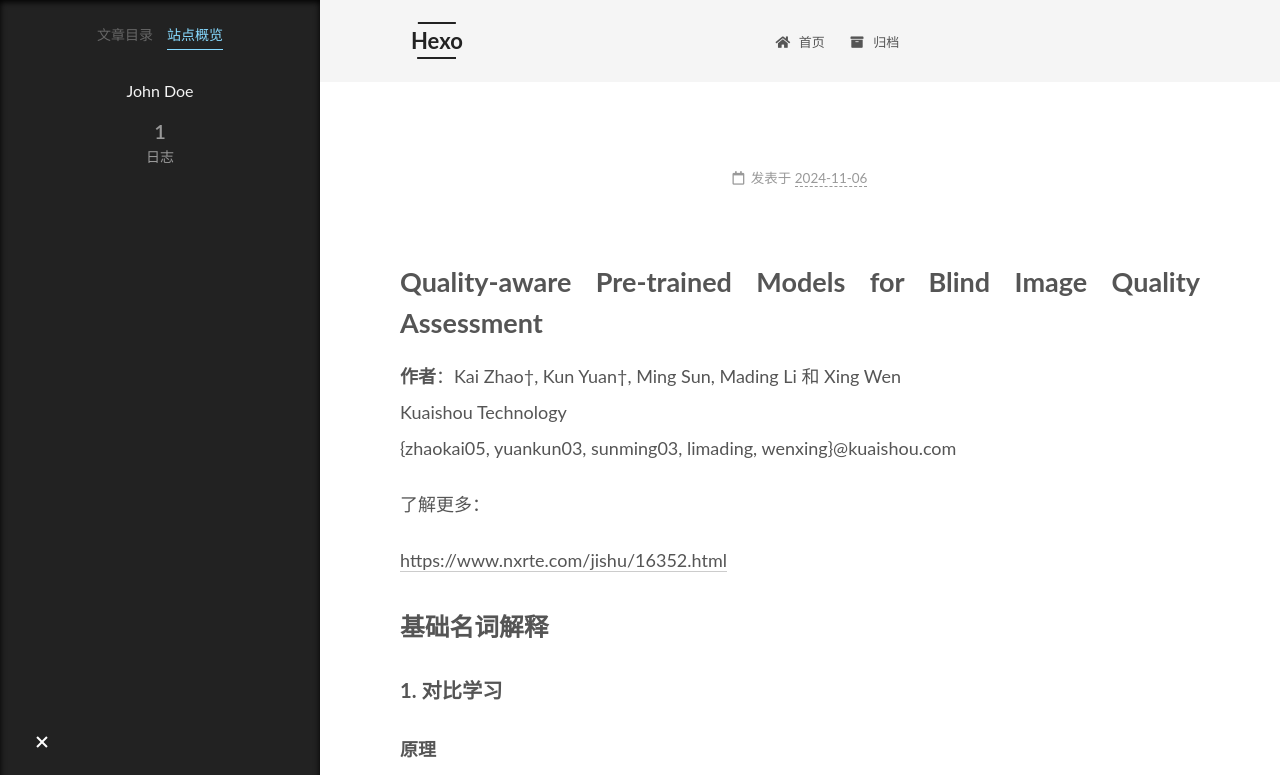
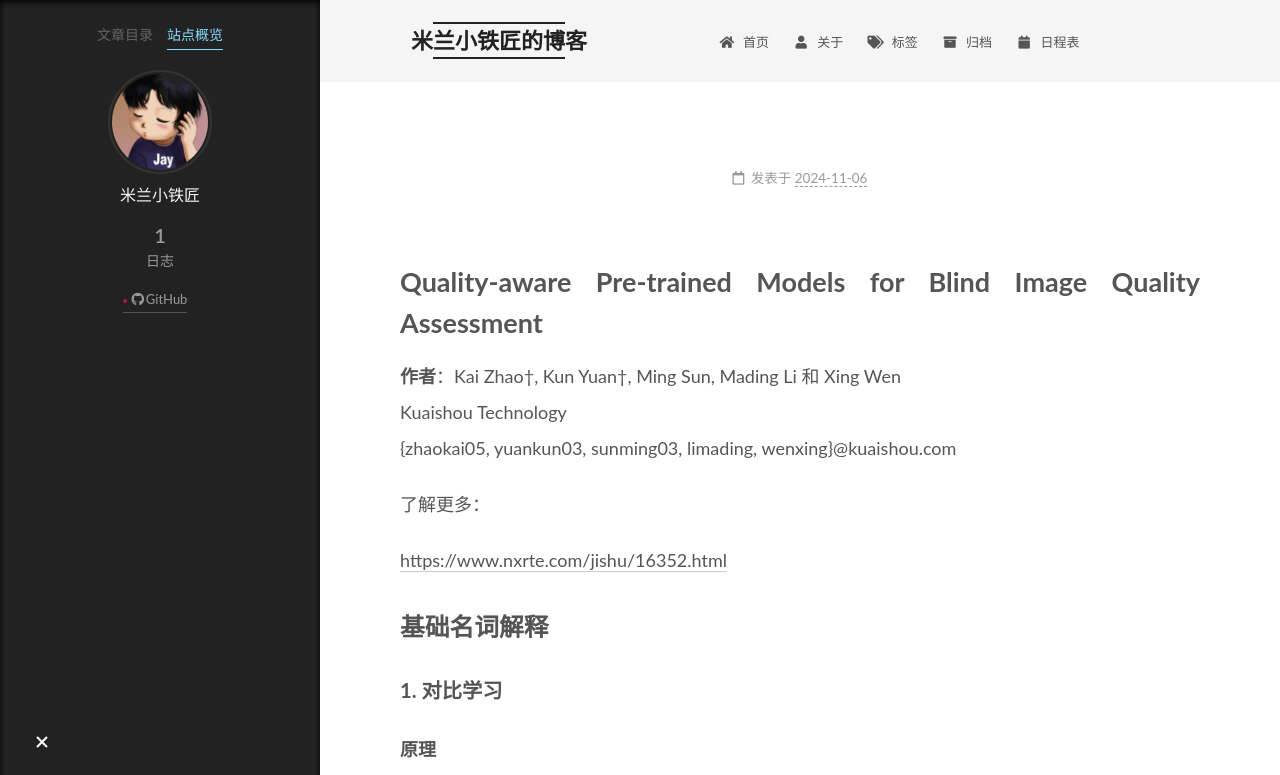
Before and after one commit to JadenGao-git/JadenGao-git.github.io, a plain HTML site: page 2024/11/06/Quality-aware Pre-trained Models for Blind Image Quality Assessment/index.html in a window 1280 px wide. Both pictures are taken after a click on the item "站点概览". Shown: the top 775 px of the page. Drawn offline with Linux system fonts and the light colour scheme.

Commit message:
Site updated: 2024-11-06 19:15:33

```diff
--- a/2024/11/06/Quality-aware Pre-trained Models for Blind Image Quality Assessment/index.html
+++ b/2024/11/06/Quality-aware Pre-trained Models for Blind Image Quality Assessment/index.html
@@ -17,22 +17,22 @@
 
 <script id="hexo-configurations">
     var NexT = window.NexT || {};
-    var CONFIG = {"hostname":"example.com","root":"/","scheme":"Mist","version":"7.8.0","exturl":false,"sidebar":{"position":"left","display":"post","padding":18,"offset":12,"onmobile":false},"copycode":{"enable":false,"show_result":false,"style":null},"back2top":{"enable":true,"sidebar":false,"scrollpercent":false},"bookmark":{"enable":false,"color":"#222","save":"auto"},"fancybox":false,"mediumzoom":false,"lazyload":false,"pangu":false,"comments":{"style":"tabs","active":null,"storage":true,"lazyload":false,"nav":null},"algolia":{"hits":{"per_page":10},"labels":{"input_placeholder":"Search for Posts","hits_empty":"We didn't find any results for the search: ${query}","hits_stats":"${hits} results found in ${time} ms"}},"localsearch":{"enable":false,"trigger":"auto","top_n_per_article":1,"unescape":false,"preload":false},"motion":{"enable":true,"async":false,"transition":{"post_block":"fadeIn","post_header":"slideDownIn","post_body":"slideDownIn","coll_header":"slideLeftIn","sidebar":"slideUpIn"}}};
+    var CONFIG = {"hostname":"jadengao-git.github.io","root":"/","scheme":"Mist","version":"7.8.0","exturl":false,"sidebar":{"position":"left","display":"post","padding":18,"offset":12,"onmobile":false},"copycode":{"enable":false,"show_result":false,"style":null},"back2top":{"enable":true,"sidebar":false,"scrollpercent":false},"bookmark":{"enable":false,"color":"#222","save":"auto"},"fancybox":false,"mediumzoom":false,"lazyload":false,"pangu":false,"comments":{"style":"tabs","active":null,"storage":true,"lazyload":false,"nav":null},"algolia":{"hits":{"per_page":10},"labels":{"input_placeholder":"Search for Posts","hits_empty":"We didn't find any results for the search: ${query}","hits_stats":"${hits} results found in ${time} ms"}},"localsearch":{"enable":false,"trigger":"auto","top_n_per_article":1,"unescape":false,"preload":false},"motion":{"enable":true,"async":false,"transition":{"post_block":"fadeIn","post_header":"slideDownIn","post_body":"slideDownIn","coll_header":"slideLeftIn","sidebar":"slideUpIn"}}};
   </script>
 
   <meta name="description" content="Quality-aware Pre-trained Models for Blind Image Quality Assessment作者：Kai Zhao†, Kun Yuan†, Ming Sun, Mading Li 和 Xing WenKuaishou Technology{zhaokai05, yuankun03, sunming03, limading, wenxing}@kuaish">
 <meta property="og:type" content="article">
-<meta property="og:title" content="Hexo">
-<meta property="og:url" content="http://example.com/2024/11/06/Quality-aware%20Pre-trained%20Models%20for%20Blind%20Image%20Quality%20Assessment/index.html">
-<meta property="og:site_name" content="Hexo">
+<meta property="og:title" content="米兰小铁匠的博客">
+<meta property="og:url" content="https://jadengao-git.github.io/2024/11/06/Quality-aware%20Pre-trained%20Models%20for%20Blind%20Image%20Quality%20Assessment/index.html">
+<meta property="og:site_name" content="米兰小铁匠的博客">
 <meta property="og:description" content="Quality-aware Pre-trained Models for Blind Image Quality Assessment作者：Kai Zhao†, Kun Yuan†, Ming Sun, Mading Li 和 Xing WenKuaishou Technology{zhaokai05, yuankun03, sunming03, limading, wenxing}@kuaish">
 <meta property="og:locale" content="zh_CN">
 <meta property="article:published_time" content="2024-11-06T08:09:28.554Z">
 <meta property="article:modified_time" content="2024-11-06T10:03:17.931Z">
-<meta property="article:author" content="John Doe">
+<meta property="article:author" content="米兰小铁匠">
 <meta name="twitter:card" content="summary">
 
-<link rel="canonical" href="http://example.com/2024/11/06/Quality-aware%20Pre-trained%20Models%20for%20Blind%20Image%20Quality%20Assessment/">
+<link rel="canonical" href="https://jadengao-git.github.io/2024/11/06/Quality-aware%20Pre-trained%20Models%20for%20Blind%20Image%20Quality%20Assessment/">
 
 
 <script id="page-configurations">
@@ -45,7 +45,7 @@
   };
 </script>
 
-  <title> | Hexo</title>
+  <title> | 米兰小铁匠的博客</title>
 
 
 
@@ -96,7 +96,7 @@
 
     <a href="/" class="brand" rel="start">
       <span class="logo-line-before"><i></i></span>
-      <h1 class="site-title">Hexo</h1>
+      <h1 class="site-title">米兰小铁匠的博客</h1>
       <span class="logo-line-after"><i></i></span>
     </a>
   </div>
@@ -117,9 +117,24 @@
     <a href="/" rel="section"><i class="fa fa-home fa-fw"></i>首页</a>
 
   </li>
+        <li class="menu-item menu-item-about">
+
+    <a href="/about/" rel="section"><i class="fa fa-user fa-fw"></i>关于</a>
+
+  </li>
+        <li class="menu-item menu-item-tags">
+
+    <a href="/tags/" rel="section"><i class="fa fa-tags fa-fw"></i>标签</a>
+
+  </li>
         <li class="menu-item menu-item-archives">
 
     <a href="/archives/" rel="section"><i class="fa fa-archive fa-fw"></i>归档</a>
+
+  </li>
+        <li class="menu-item menu-item-schedule">
+
+    <a href="/schedule/" rel="section"><i class="fa fa-calendar fa-fw"></i>日程表</a>
 
   </li>
   </ul>
@@ -150,16 +165,16 @@
 
 
   <article itemscope itemtype="http://schema.org/Article" class="post-block" lang="zh-CN">
-    <link itemprop="mainEntityOfPage" href="http://example.com/2024/11/06/Quality-aware%20Pre-trained%20Models%20for%20Blind%20Image%20Quality%20Assessment/">
+    <link itemprop="mainEntityOfPage" href="https://jadengao-git.github.io/2024/11/06/Quality-aware%20Pre-trained%20Models%20for%20Blind%20Image%20Quality%20Assessment/">
 
     <span hidden itemprop="author" itemscope itemtype="http://schema.org/Person">
-      <meta itemprop="image" content="/images/avatar.gif">
-      <meta itemprop="name" content="John Doe">
+      <meta itemprop="image" content="/images/avatar.jpg">
+      <meta itemprop="name" content="米兰小铁匠">
       <meta itemprop="description" content="">
     </span>
 
     <span hidden itemprop="publisher" itemscope itemtype="http://schema.org/Organization">
-      <meta itemprop="name" content="Hexo">
+      <meta itemprop="name" content="米兰小铁匠的博客">
     </span>
       <header class="post-header">
         <h1 class="post-title" itemprop="name headline">
@@ -362,7 +377,9 @@
 
       <div class="site-overview-wrap sidebar-panel">
         <div class="site-author motion-element" itemprop="author" itemscope itemtype="http://schema.org/Person">
-  <p class="site-author-name" itemprop="name">John Doe</p>
+    <img class="site-author-image" itemprop="image" alt="米兰小铁匠"
+      src="/images/avatar.jpg">
+  <p class="site-author-name" itemprop="name">米兰小铁匠</p>
   <div class="site-description" itemprop="description"></div>
 </div>
 <div class="site-state-wrap motion-element">
@@ -376,6 +393,11 @@
       </div>
   </nav>
 </div>
+  <div class="links-of-author motion-element">
+      <span class="links-of-author-item">
+        <a href="https://github.com/JadenGao-git" title="GitHub → https:&#x2F;&#x2F;github.com&#x2F;JadenGao-git" rel="noopener" target="_blank"><i class="fab fa-github fa-fw"></i>GitHub</a>
+      </span>
+  </div>
 
 
 
@@ -402,7 +424,7 @@
   <span class="with-love">
     <i class="fa fa-heart"></i>
   </span>
-  <span class="author" itemprop="copyrightHolder">John Doe</span>
+  <span class="author" itemprop="copyrightHolder">米兰小铁匠</span>
 </div>
   <div class="powered-by">由 <a href="https://hexo.io/" class="theme-link" rel="noopener" target="_blank">Hexo</a> & <a href="https://mist.theme-next.org/" class="theme-link" rel="noopener" target="_blank">NexT.Mist</a> 强力驱动
   </div>
--- a/css/main.css
+++ b/css/main.css
@@ -1141,6 +1141,13 @@ pre .javascript .function {
   margin: 0 auto;
   max-width: 96px;
   padding: 2px;
+  border-radius: 50%;
+}
+.site-author-image {
+  transition: transform 1s ease-out;
+}
+.site-author-image:hover {
+  transform: rotateZ(360deg);
 }
 .site-author-name {
   color: #f5f5f5;
@@ -1168,7 +1175,7 @@ pre .javascript .function {
 }
 .links-of-author a::before,
 .links-of-author span.exturl::before {
-  background: #d6119e;
+  background: #b90f50;
   border-radius: 50%;
   content: ' ';
   display: inline-block;
```
Also changed, not shown: archives/2024/11/index.html (+32 -10 lines), archives/2024/index.html (+32 -10 lines), archives/index.html (+32 -10 lines), index.html (+36 -14 lines), images/avatar.gif (deleted), images/avatar.jpg (added).
